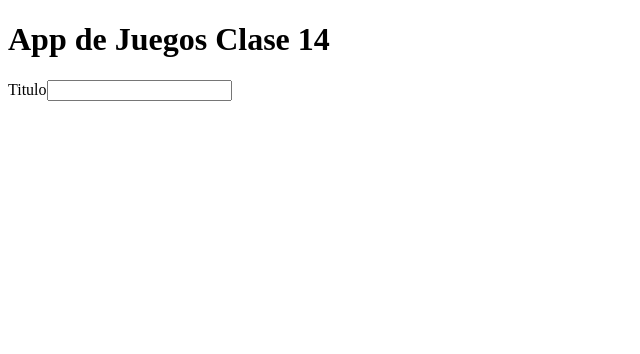
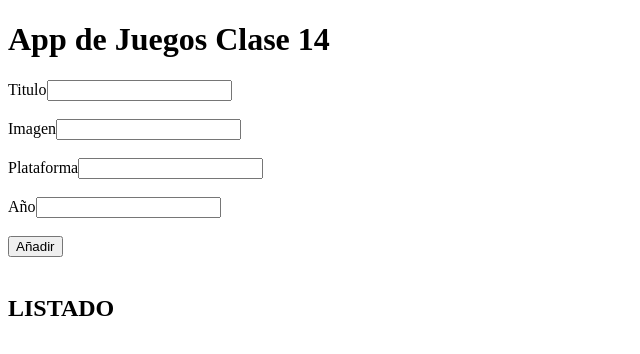
Before and after one commit to tanimaraeliassantos/desarrollo_cliente_daw, an Angular app in the folder Clase 14/formulario-juegos/: page / in a window 1280 px wide. Shown: the top 354 px of the page, without its empty margins (0-640 px from the left). Built offline with nearby package versions, Linux system fonts and the light colour scheme.

Commit message:
Update app.html
Añadidos titulos

```diff
--- a/Clase 14/formulario-juegos/src/app/app.html
+++ b/Clase 14/formulario-juegos/src/app/app.html
@@ -3,4 +3,17 @@
 <form action="">
   <label>Titulo</label>
   <input type="text" />
+  <br /><br />
+  <label>Imagen</label>
+  <input type="text" />
+  <br /><br />
+  <label>Plataforma</label>
+  <input type="text" />
+  <br /><br />
+  <label>Año</label>
+  <input type="number" />
+  <br /><br />
+  <button type="submit">Añadir</button>
+  <br /><br />
+  <h2>LISTADO</h2>
 </form>
```
